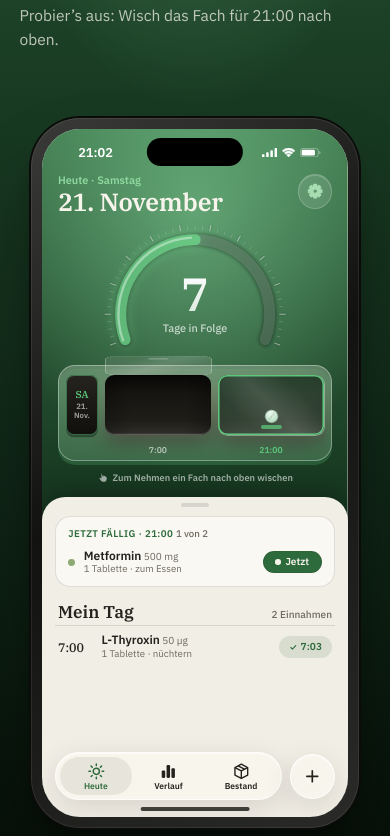
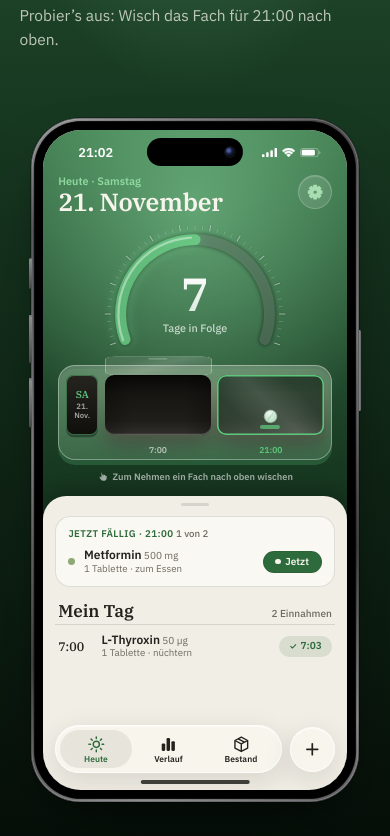
Before and after one commit to AntoLam73/dosano-website, a plain HTML site: page index.html in a window 390 px wide. Shown: the part 688-1524 px from the top of the page. Drawn offline with Linux system fonts and the light colour scheme.

Commit message:
iPhone-Rahmen wie das iPhone 17 aus Figma
- schmaler Titanrahmen, schwarzer Rand ums Display, Ecken wie in der Vorlage
- Aktionstaste und Lautstärke links, Seitentaste rechts
- Kameralinse in der Dynamic Island
- Rand gemessen an der Breite des Telefons statt an der Spalte; dadurch
  waren die Ränder vorher zu breit

Co-Authored-By: Claude Opus 5.5 <noreply@anthropic.com>
Claude-Session: https://claude.ai/code/session_017gWj344oxdHxdmtBRhEbAd

```diff
--- a/assets/css/neu.css
+++ b/assets/css/neu.css
@@ -452,7 +452,7 @@ button.comp-box:focus-visible { outline: 2.5px solid #C4F9BC; outline-offset: 5p
 .custom { display: grid; grid-template-columns: minmax(0, 0.8fr) minmax(0, 1.2fr); gap: clamp(28px, 5vw, 80px); align-items: center; }
 @media (max-width: 900px) { .custom { grid-template-columns: 1fr; } }
 .custom .phone { width: min(320px, 80vw); margin-inline: auto; }
-.custom .phone .screen { height: 100%; }
+.custom .phone .screen { height: auto; }
 .picker h3 { font: 600 1.05rem/1.2 var(--sans); letter-spacing: 0; margin: 28px 0 12px; }
 .swatches { display: flex; flex-wrap: wrap; gap: 10px; list-style: none; padding: 0; margin: 0; }
 .swatches button {
--- a/assets/css/site.css
+++ b/assets/css/site.css
@@ -426,16 +426,41 @@ section { position: relative; }
    Maße in Punkten wie auf dem iPhone: 1 Punkt = var(--u), die Breite des
    Bildschirms entspricht 393 Punkten. */
 
+/* iPhone 17 nach der Figma-Vorlage: schmaler Titanrahmen (1 % der Breite), schwarzer
+   Rand ums Display (2,5 %), Ecken 15 %. Links Aktionstaste und Lautstärke, rechts die
+   Seitentaste. Das Display behält 393 x 852 Punkte, daraus ergibt sich das Seitenverhältnis. */
 .phone {
-  position: relative; aspect-ratio: 393 / 852;
-  padding: 3.2%;
-  border-radius: 15% / 7%;
-  background: linear-gradient(145deg, #3a3a38, #121211 45%, #2a2a28);
+  position: relative; container-type: inline-size;
+  aspect-ratio: 1 / 2.0862;
+  padding: 0;
+  border-radius: 15% / 7.2%;
+  background: linear-gradient(160deg, #9a9a9d 0%, #48484b 14%, #6f6f72 42%, #2f2f31 68%, #808083 90%, #5a5a5d 100%);
   box-shadow:
-    0 0 0 1px rgb(255 255 255 / 0.08) inset,
-    0 0 0 2px #0b0b0a,
-    0 40px 80px -20px rgb(0 0 0 / 0.45),
-    0 18px 30px -12px rgb(0 0 0 / 0.35);
+    inset 0 0 0 0.6px rgb(0 0 0 / 0.55),
+    inset 0 0 0 1.4px rgb(255 255 255 / 0.22),
+    0 0 0 0.6px rgb(0 0 0 / 0.5),
+    0 40px 80px -24px rgb(0 0 0 / 0.42),
+    0 16px 28px -14px rgb(0 0 0 / 0.32);
+}
+/* Display mit festem Abstand zum Rand, gemessen an der Breite des Telefons (cqw) */
+.phone > .screen { position: absolute; inset: 3.5cqw; height: auto;
+  box-shadow: 0 0 0 2.6cqw #000, 0 0 0 calc(2.6cqw + 0.6px) #1c1c1e; }
+.phone::before, .phone::after {
+  content: ""; position: absolute; width: 1.1cqw; border-radius: 0.6cqw;
+  background-color: transparent;
+}
+/* links: Aktionstaste, Lauter, Leiser */
+.phone::before {
+  left: -0.75cqw; top: 20.4%; height: 24.9%;
+  background-image: linear-gradient(180deg,
+    #6c6c6f 0, #8a8a8d 1%, #4a4a4c 17.5%, transparent 18.5%,
+    transparent 33.3%, #6c6c6f 33.3%, #8a8a8d 35%, #4a4a4c 61%, transparent 62.2%,
+    transparent 70.7%, #6c6c6f 70.7%, #8a8a8d 72.5%, #4a4a4c 99%, transparent 100%);
+}
+/* rechts: Seitentaste */
+.phone::after {
+  right: -0.75cqw; top: 31%; height: 11.8%;
+  background-image: linear-gradient(90deg, #4a4a4c, #8a8a8d 60%, #5a5a5c);
 }
 .screen {
   --u: calc(100cqw / 393);
@@ -451,6 +476,13 @@ section { position: relative; }
   position: absolute; z-index: 20; left: 50%; top: calc(var(--u) * 11);
   width: calc(var(--u) * 124); height: calc(var(--u) * 36); border-radius: 99px;
   background: #000; transform: translateX(-50%);
+}
+/* Kameralinse rechts in der Dynamic Island */
+.island::after {
+  content: ""; position: absolute; top: 50%; right: calc(var(--u) * 10);
+  width: calc(var(--u) * 13); height: calc(var(--u) * 13); border-radius: 50%; transform: translateY(-50%);
+  background: radial-gradient(circle at 38% 36%, #4a5a9a 0 14%, #1a2244 36%, #0b0d18 62%, #050507 100%);
+  box-shadow: 0 0 0 calc(var(--u) * 1.2) #121214;
 }
 .statusbar {
   position: relative; z-index: 10; display: flex; justify-content: space-between; align-items: center;
--- a/index.html
+++ b/index.html
@@ -13,8 +13,8 @@
 <link rel="apple-touch-icon" href="apple-touch-icon.png">
 <link rel="preload" href="assets/fonts/IBMPlexSerif-SemiBold.woff2" as="font" type="font/woff2" crossorigin>
 <link rel="preload" href="assets/fonts/IBMPlexSans-Regular.woff2" as="font" type="font/woff2" crossorigin>
-<link rel="stylesheet" href="assets/css/site.css?v=8598f19d">
-<link rel="stylesheet" href="assets/css/neu.css?v=43316b73">
+<link rel="stylesheet" href="assets/css/site.css?v=025ffeec">
+<link rel="stylesheet" href="assets/css/neu.css?v=995944e9">
 <meta property="og:type" content="website">
 <meta property="og:title" content="Dosano: Schon genommen? Dosano weiß es.">
 <meta property="og:description" content="Erinnert an Medikamente, protokolliert jede Einnahme, behält den Vorrat im Blick. Alles bleibt auf deinem iPhone.">
```
Also changed, not shown: 404.html (+1 -1 lines), alt.html (+1 -1 lines), datenschutz.html (+1 -1 lines), en/index.html (+1 -1 lines), impressum.html (+1 -1 lines), support.html (+1 -1 lines).
